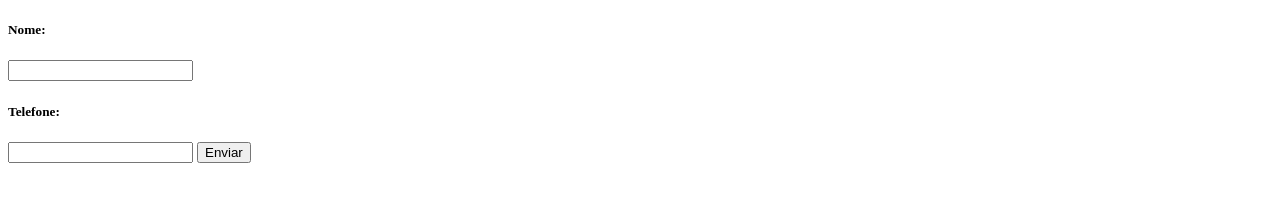
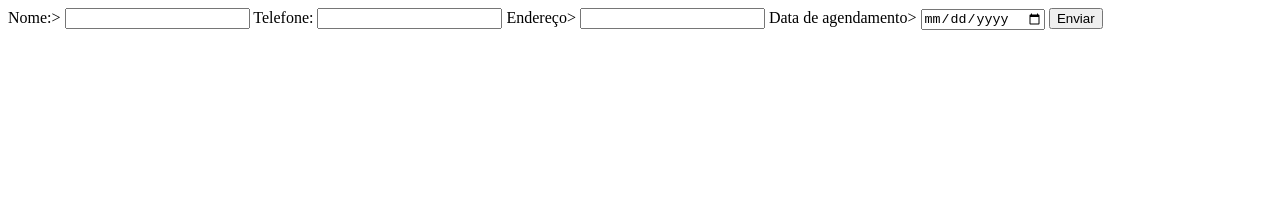
Before and after one commit to M4TTHEW-OC/Programacao_Web, a website: page atividade5/views/index.html in a window 1280 px wide. Drawn offline with Linux system fonts and the light colour scheme.

Commit message:
Update index.html

```diff
--- a/atividade5/views/index.html
+++ b/atividade5/views/index.html
@@ -11,10 +11,14 @@
 <body>
 
     <form action="/dados" method="post">
-        <h5>Nome:</h5>
+        <label>Nome:<label>>
         <input type="text" id="nome" name="nome">
-        <h5>Telefone:</h5>
+        <label>Telefone:<label>
         <input type="text" id="telefone" name="telefone">
+        <label>Endereço<label>>
+        <input type="text" id="endereco" name="endereco">
+        <label>Data de agendamento<label>>
+        <input type="date" id="agendamento" name="agendamento">
         <input type="submit" value="Enviar">
     </form>
 
```
